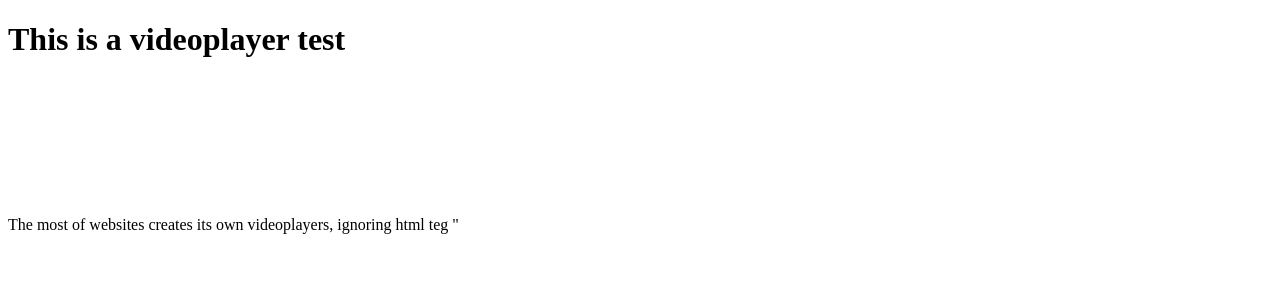
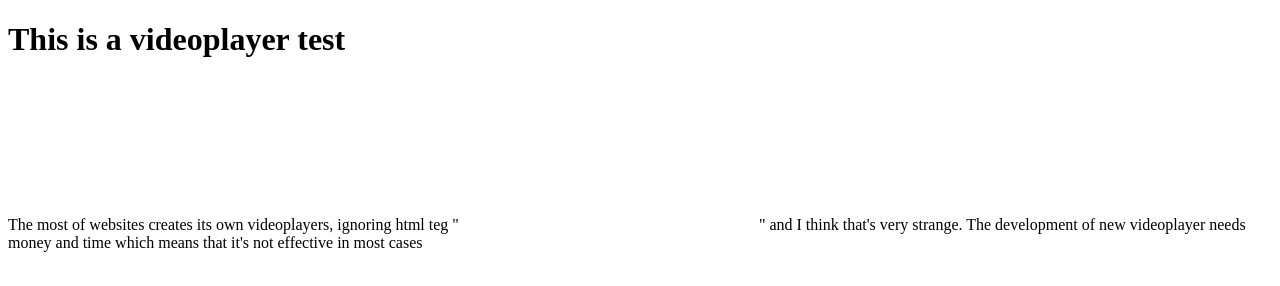
Before and after one commit to save-info/am, a plain HTML site: page index.html in a window 1280 px wide. Drawn offline with Linux system fonts and the light colour scheme.

Commit message:
Update index.html

```diff
--- a/index.html
+++ b/index.html
@@ -5,6 +5,6 @@
   </head>
   <body>
     <h1>This is a videoplayer test</h1>
-    <p>The most of websites creates its own videoplayers, ignoring html teg "<video>" and I think that's very strange. The development of new videoplayer needs money and time which means that it's not effective in most cases</p>
+    <p>The most of websites creates its own videoplayers, ignoring html teg "<video></video>" and I think that's very strange. The development of new videoplayer needs money and time which means that it's not effective in most cases</p>
   </body>
 </html>
```
